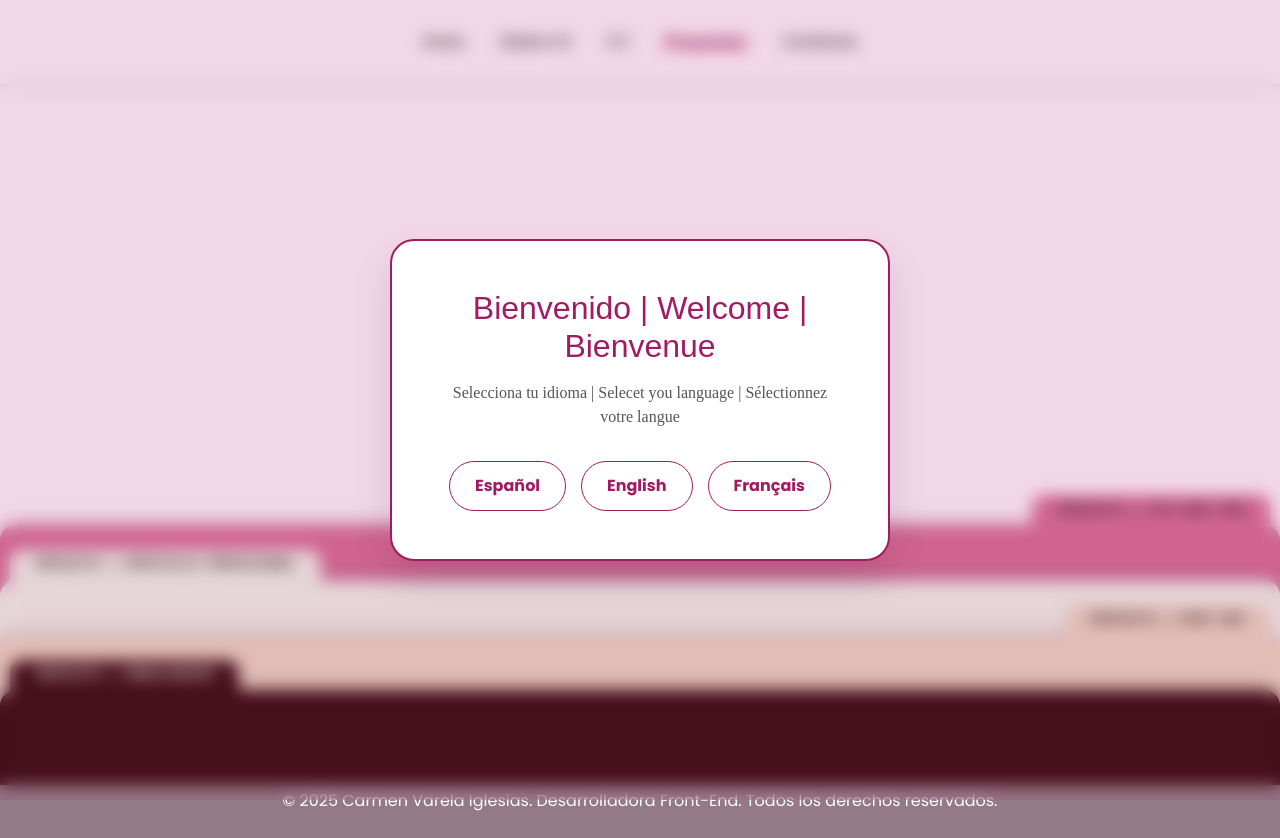
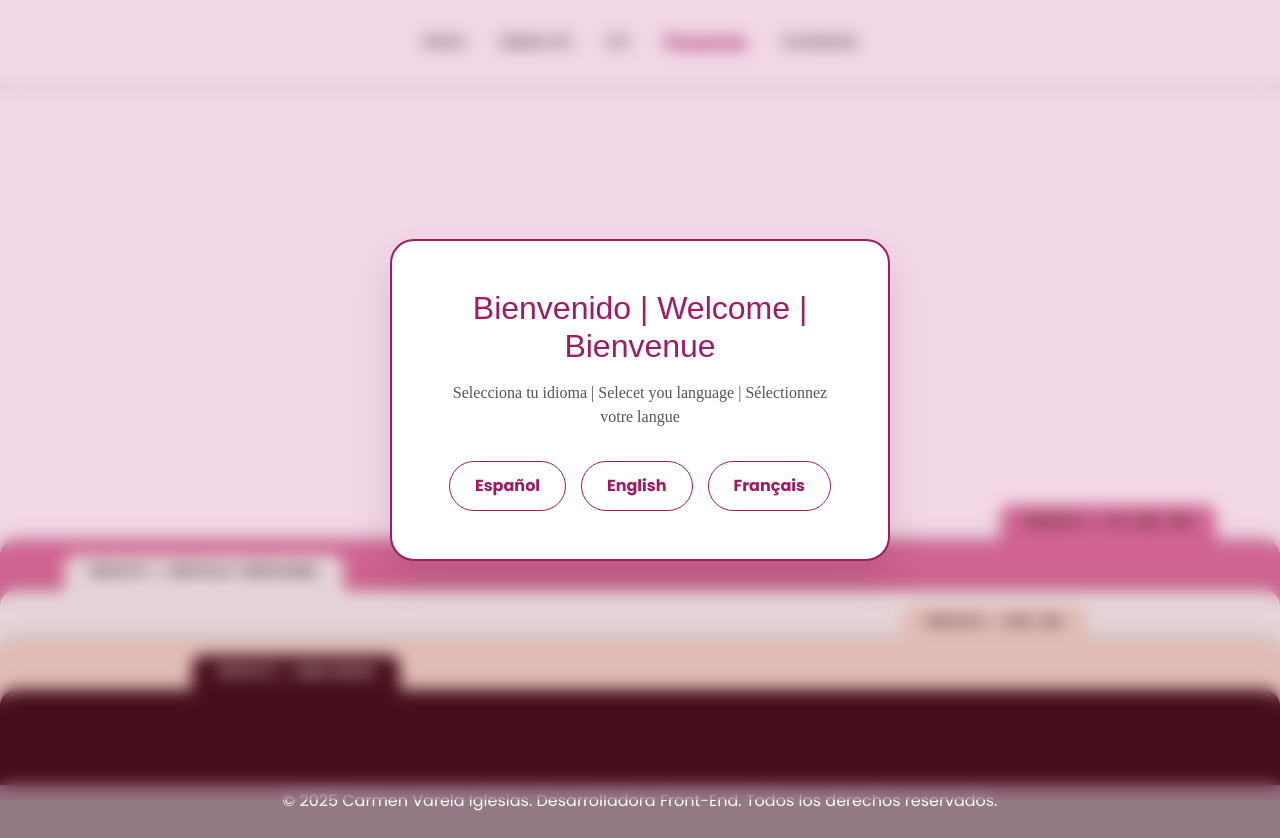
Before and after one commit to varelaiglesiascarmen/professional-portfolio-angular, an Angular app: page /projects in a window 1280 px wide. Built offline with nearby package versions, Linux system fonts and the light colour scheme; a web font is replaced by a local one.

Commit message:
refactor

```diff
--- a/src/app/components/cv/cv.component.scss
+++ b/src/app/components/cv/cv.component.scss
@@ -40,13 +40,13 @@
 
 .left-panel {
   padding: 40px;
-  order: 2;
+  order: 1;
   background-color: #fff;
 }
 
 .right-panel {
   padding: 40px;
-  order: 1;
+  order: 2;
   background-color: #fff;
 }
 
@@ -236,7 +236,44 @@ li {
     margin-top: 140px;
   }
 
+  .left-panel,
+  .right-panel {
+    padding: 22px;
+  }
+
   .section-title {
     font-size: 1.8rem;
+    margin-bottom: 16px;
+  }
+
+  .experience-item,
+  .student-program-item,
+  .education-item {
+    margin-bottom: 20px;
+  }
+
+  h4 {
+    font-size: 1.2rem;
+  }
+
+  .date-location {
+    font-size: 0.9rem;
+    margin-bottom: 10px;
+  }
+
+  .contact-info li {
+    margin-bottom: 10px;
+    font-size: 1rem;
+  }
+
+  .recommendation-box {
+    margin-top: 14px;
+  }
+
+  .recommendation-box a,
+  .btn-custom {
+    padding: 12px;
+    min-height: 44px;
+    font-size: 1rem;
   }
 }
--- a/src/app/components/projects/projects.component.scss
+++ b/src/app/components/projects/projects.component.scss
@@ -17,17 +17,17 @@ $c-brown: #3E0E14;
 .file-cabinet {
   position: relative;
   width: 100%;
-  min-height: 85dvh;
+  min-height: 85vh;
   background-color: #fceef5;
   display: flex;
   flex-direction: column;
   justify-content: flex-end;
-  padding-top: clamp(4rem, 13vw, 6.25rem);
+  padding-top: 100px;
   padding-bottom: 0;
 }
 
 .stack-container {
-  width: min(100%, 90rem);
+  width: 100%;
   margin: 0 auto;
   position: relative;
   display: flex;
@@ -40,27 +40,27 @@ $c-brown: #3E0E14;
 .project-folder {
   position: relative;
   width: 100%;
-  height: clamp(3.75rem, 11vw, 4.6875rem);
-  margin-top: clamp(-1.25rem, -3vw, -0.75rem);
+  height: 75px;
+  margin-top: -25px;
   cursor: pointer;
   transition: transform 0.3s cubic-bezier(0.25, 0.8, 0.25, 1),
               height 0.5s cubic-bezier(0.25, 0.8, 0.25, 1);
-  border-radius: 1rem 1rem 0 0;
-  box-shadow: 0 -0.25rem 0.75rem rgba(0,0,0,0.15);
+  border-radius: 16px 16px 0 0;
+  box-shadow: 0 -4px 12px rgba(0,0,0,0.15);
   overflow: visible;
 
   &:not(.active):hover {
-    transform: translateY(-0.625rem);
+    transform: translateY(-15px);
   }
 
   &.active {
-    height: 80dvh;
+    height: 80vh;
     z-index: 100 !important;
-    margin-top: clamp(0.875rem, 3vw, 1.25rem);
+    margin-top: 20px;
     margin-bottom: 0;
-    box-shadow: 0 0 2.75rem rgba(0,0,0,0.3);
+    box-shadow: 0 0 60px rgba(0,0,0,0.3);
     cursor: default;
-    border-radius: 0.75rem 0.75rem 0 0;
+    border-radius: 12px 12px 0 0;
     transform: none;
 
     .folder-content {
@@ -72,13 +72,13 @@ $c-brown: #3E0E14;
 
 .folder-tab {
   position: absolute;
-  top: -1.875rem;
-  height: 1.875rem;
+  top: -35px;
+  height: 35px;
   width: auto;
-  min-width: clamp(7.5rem, 36vw, 8.75rem);
+  min-width: 140px;
   max-width: 90%;
-  padding: 0 clamp(0.85rem, 4vw, 1.5625rem);
-  border-radius: 0.75rem 0.75rem 0 0;
+  padding: 0 25px;
+  border-radius: 12px 12px 0 0;
   display: flex;
   align-items: center;
   justify-content: center;
@@ -88,10 +88,10 @@ $c-brown: #3E0E14;
   &::after {
     content: '';
     position: absolute;
-    bottom: -0.625rem;
+    bottom: -10px;
     left: 0;
     width: 100%;
-    height: 1.25rem;
+    height: 20px;
     background-color: inherit;
     z-index: 2;
   }
@@ -99,23 +99,13 @@ $c-brown: #3E0E14;
   .tab-text {
     font-family: $font-mono;
     font-weight: bold;
-    font-size: clamp(0.72rem, 2.5vw, 0.85rem);
+    font-size: 0.75rem;
     text-transform: uppercase;
     color: #2c1e1e;
     z-index: 5;
     position: relative;
     white-space: nowrap;
   }
-}
-
-.project-folder:nth-of-type(odd) .folder-tab {
-  left: auto !important;
-  right: 0.625rem !important;
-}
-
-.project-folder:nth-of-type(even) .folder-tab {
-  right: auto !important;
-  left: 0.625rem !important;
 }
 
 .folder-content {
@@ -132,8 +122,8 @@ $c-brown: #3E0E14;
   background-color: $paper-white;
   width: 100%;
   height: 100%;
-  padding: clamp(1.1rem, 5vw, 2.5rem) clamp(1rem, 4vw, 5vw);
-  box-shadow: inset 0 0.625rem 1.875rem rgba(0,0,0,0.05);
+  padding: 40px 5vw;
+  box-shadow: inset 0 10px 30px rgba(0,0,0,0.05);
   color: #333;
   font-family: $font-serif;
   overflow-y: auto;
@@ -143,24 +133,24 @@ $c-brown: #3E0E14;
 
 .sheet-header {
   border-bottom: 2px solid $c-accent;
-  padding-bottom: clamp(0.85rem, 3vw, 1.25rem);
-  margin-bottom: clamp(1rem, 4vw, 1.875rem);
+  padding-bottom: 20px;
+  margin-bottom: 30px;
 
   h3 {
     font-family: $font-title;
-    font-size: clamp(2rem, 11vw, 3rem);
+    font-size: 3rem;
     color: $c-accent;
-    margin: 0 0 clamp(0.55rem, 2vw, 0.9375rem) 0;
+    margin: 0 0 15px 0;
     line-height: 0.9;
   }
 
   .meta-row {
     font-family: $font-mono;
-    font-size: clamp(0.78rem, 2.6vw, 0.9rem);
+    font-size: 0.9rem;
     color: #555;
     display: flex;
     flex-wrap: wrap;
-    gap: clamp(0.5rem, 2vw, 0.9375rem);
+    gap: 15px;
 
     .separator { color: #ccc; }
     .role { font-weight: 700; color: #000; }
@@ -169,30 +159,35 @@ $c-brown: #3E0E14;
 
 .sheet-body-grid {
   display: grid;
-  grid-template-columns: 1fr;
-  gap: clamp(1.25rem, 4vw, 1.875rem);
-  margin-bottom: clamp(1.25rem, 4vw, 2.5rem);
+  grid-template-columns: 1fr 1fr;
+  gap: 50px;
+  margin-bottom: 40px;
+
+  @media (max-width: 900px) {
+    grid-template-columns: 1fr;
+    gap: 30px;
+  }
 }
 
 .info-col {
   .description {
-    font-size: clamp(1rem, 2.9vw, 1.15rem);
+    font-size: 1.15rem;
     line-height: 1.7;
-    margin-bottom: clamp(1rem, 3vw, 1.875rem);
+    margin-bottom: 30px;
     white-space: pre-line;
   }
 
   .tech-stack {
     display: flex;
     flex-wrap: wrap;
-    gap: clamp(0.45rem, 1.6vw, 0.625rem);
+    gap: 10px;
 
     .pill {
       font-family: $font-mono;
-      font-size: clamp(0.72rem, 2.1vw, 0.8rem);
+      font-size: 0.8rem;
       border: 1px solid $c-accent;
-      padding: 0.35rem 0.875rem;
-      border-radius: 1.25rem;
+      padding: 6px 14px;
+      border-radius: 20px;
       color: $c-accent;
       font-weight: 600;
       background-color: rgba($c-accent, 0.05);
@@ -203,10 +198,9 @@ $c-brown: #3E0E14;
 .image-col {
   .project-img {
     width: 100%;
-    max-height: clamp(12.5rem, 45vw, 18rem);
-    object-fit: cover;
+    height: auto;
     border-radius: 4px;
-    box-shadow: 0 0.625rem 1.25rem rgba(0,0,0,0.1);
+    box-shadow: 0 10px 20px rgba(0,0,0,0.1);
     border: 1px solid rgba(0,0,0,0.1);
     transform: rotate(1deg);
     transition: transform 0.3s ease;
@@ -215,22 +209,17 @@ $c-brown: #3E0E14;
 }
 
 .sheet-footer {
-  text-align: center;
-  padding-top: clamp(0.9rem, 3vw, 1.25rem);
+  text-align: right;
+  padding-top: 20px;
   border-top: 1px dashed #ddd;
 
   .btn-link {
-    display: inline-flex;
-    align-items: center;
-    justify-content: center;
-    width: 100%;
-    min-height: 2.75rem;
+    display: inline-block;
     background: $c-accent;
     color: white;
-    padding: 0.75rem 1rem;
+    padding: 15px 35px;
     text-decoration: none;
     font-family: $font-mono;
-    font-size: clamp(0.85rem, 2.4vw, 0.95rem);
     font-weight: bold;
     border-radius: 4px;
     transition: background 0.2s;
@@ -241,19 +230,19 @@ $c-brown: #3E0E14;
 .project-folder:nth-of-type(1) {
   z-index: 1;
   background-color: $c-pink;
-  .folder-tab { background-color: $c-pink; }
+  .folder-tab { background-color: $c-pink; right: 5%; }
 }
 
 .project-folder:nth-of-type(2) {
   z-index: 2;
   background-color: $c-white;
-  .folder-tab { background-color: $c-white; }
+  .folder-tab { background-color: $c-white; left: 5%; }
 }
 
 .project-folder:nth-of-type(3) {
   z-index: 3;
   background-color: $c-beige;
-  .folder-tab { background-color: $c-beige; }
+  .folder-tab { background-color: $c-beige; right: 15%; }
 }
 
 .project-folder:nth-of-type(4) {
@@ -262,70 +251,96 @@ $c-brown: #3E0E14;
   margin-bottom: 0;
 
   .tab-text { color: #EEEBE6; }
-  .folder-tab { background-color: $c-brown; }
+  .folder-tab { background-color: $c-brown; left: 15%; }
 
   &::before {
     content: '';
     position: absolute;
-    bottom: -1.25rem;
+    bottom: -20px;
     left: 0;
     width: 100%;
-    height: 1.25rem;
+    height: 20px;
     background-color: $c-brown;
     z-index: -1;
     pointer-events: none;
   }
 }
 
-@media (min-width: 37.5rem) {
+@media (max-width: 1024px) {
+  .sheet-header h3 {
+    font-size: 2.5rem;
+  }
+
   .sheet-body-grid {
     gap: 30px;
   }
 
-  .image-col .project-img {
-    max-height: clamp(14rem, 40vw, 20rem);
-  }
-}
-
-@media (min-width: 56.25rem) {
-  .sheet-body-grid {
-    grid-template-columns: 1fr 1fr;
-    gap: clamp(1.875rem, 4vw, 3.125rem);
-  }
-
-  .sheet-footer {
-    text-align: right;
-
-    .btn-link {
-      width: auto;
-      min-width: 11rem;
-      padding: 0.9rem 2rem;
-    }
-  }
-
-  .image-col .project-img {
-    max-height: none;
-    height: auto;
-    object-fit: initial;
-  }
-}
-
-@media (min-width: 64rem) {
-  .project-folder:nth-of-type(odd) .folder-tab,
-  .project-folder:nth-of-type(even) .folder-tab {
-    left: auto;
-    right: auto;
-  }
-
-  .project-folder:nth-of-type(1) .folder-tab { right: 5%; }
-  .project-folder:nth-of-type(2) .folder-tab { left: 5%; }
-  .project-folder:nth-of-type(3) .folder-tab { right: 15%; }
-  .project-folder:nth-of-type(4) .folder-tab { left: 15%; }
-}
-
-@media (min-width: 80rem) {
   .project-folder:nth-of-type(1) .folder-tab { right: 2%; }
   .project-folder:nth-of-type(2) .folder-tab { left: 2%; }
   .project-folder:nth-of-type(3) .folder-tab { right: 8%; }
   .project-folder:nth-of-type(4) .folder-tab { left: 8%; }
 }
+
+@media (max-width: 600px) {
+
+  .project-folder {
+    height: 60px;
+    margin-top: -20px;
+  }
+
+  .folder-tab {
+    width: auto;
+    min-width: 156px;
+    max-width: calc(100% - 20px);
+    height: 30px;
+    top: -30px;
+    padding: 0 10px;
+
+    .tab-text {
+      font-size: 0.72rem;
+      line-height: 1;
+      overflow: hidden;
+      text-overflow: ellipsis;
+    }
+  }
+
+  .project-folder:nth-of-type(odd) .folder-tab {
+    left: auto !important;
+    right: 10px !important;
+  }
+
+  .project-folder:nth-of-type(even) .folder-tab {
+    right: auto !important;
+    left: 10px !important;
+  }
+
+  .paper-sheet {
+    padding: 20px;
+  }
+
+  .sheet-header {
+    h3 { font-size: 2rem; margin-bottom: 10px; }
+    .meta-row { font-size: 0.8rem; gap: 8px; }
+  }
+
+  .sheet-body-grid {
+    grid-template-columns: 1fr;
+    gap: 20px;
+    margin-bottom: 20px;
+  }
+
+  .image-col .project-img {
+    max-height: 250px;
+    object-fit: cover;
+  }
+
+  .info-col .description {
+    font-size: 1rem;
+    margin-bottom: 20px;
+  }
+
+  .sheet-footer {
+    text-align: center;
+    .btn-link { width: 100%; padding: 12px; }
+  }
+}
```
